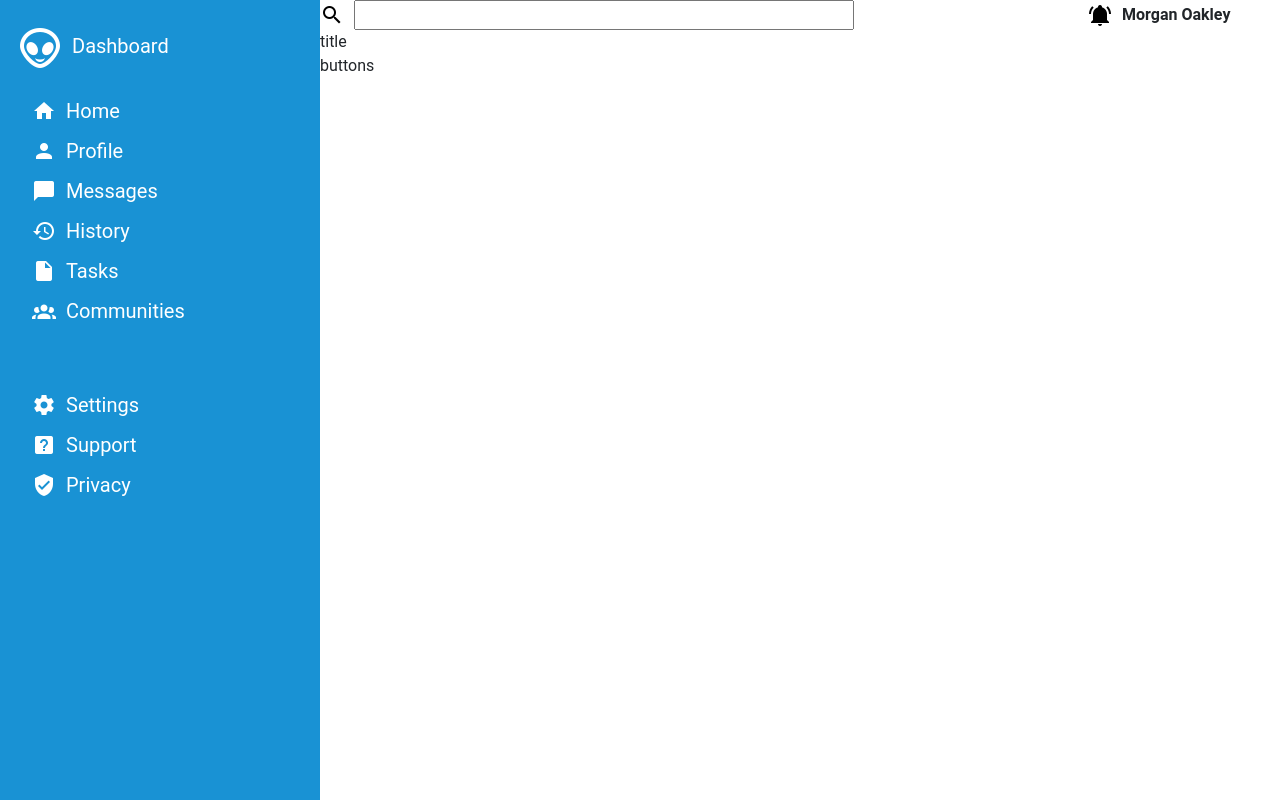
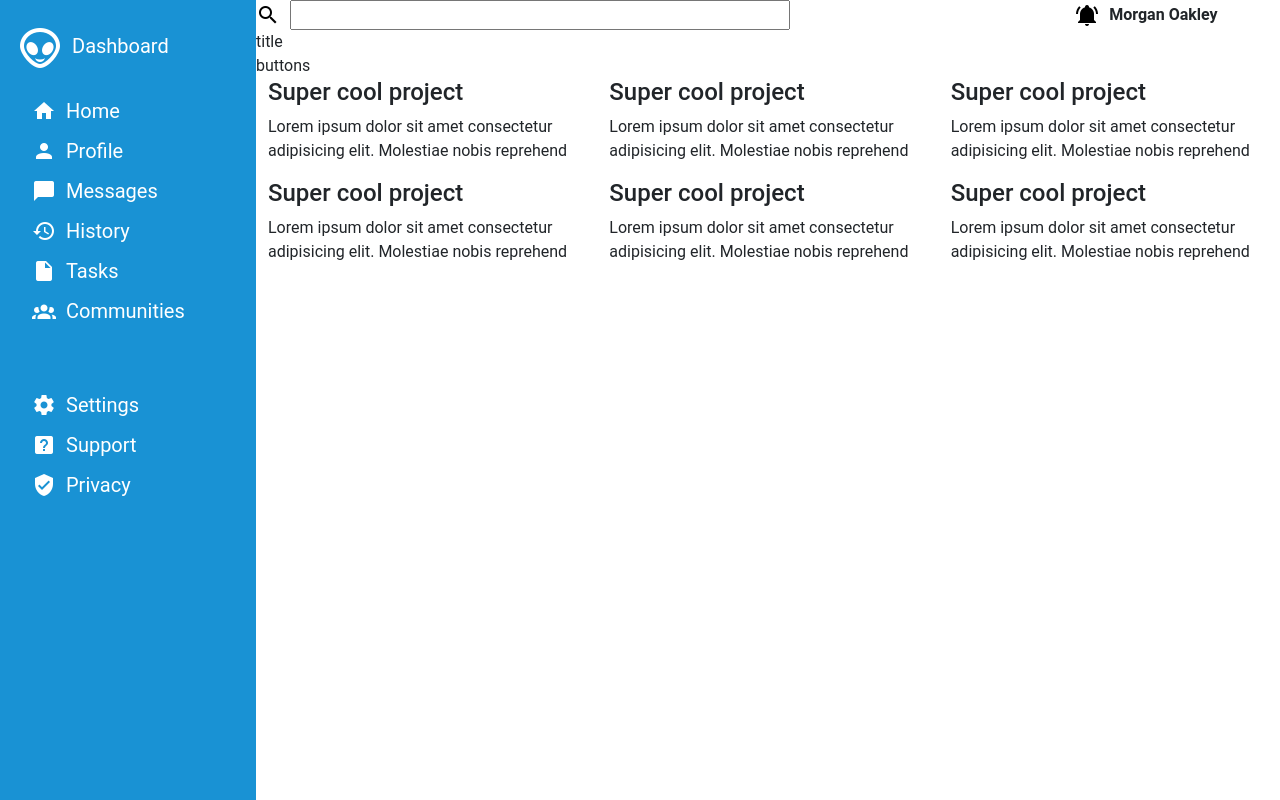
Before and after one commit to renaldas112/odin-dashboard, a website: page index.html in a window 1280 px wide. Drawn offline with nearby package versions, Linux system fonts and the light colour scheme.

Commit message:
continuing to work on design

```diff
--- a/index.html
+++ b/index.html
@@ -15,22 +15,6 @@
   </head>
   <body>
     <main class="d-flex">
-      <div class="header">
-        <div class="header__main d-flex justify-content-between">
-          <div class="header__main--left d-flex align-items-center gap-10">
-            <img src="img/icons/magnify.png" />
-            <input type="text" name="search" />
-          </div>
-          <div class="header__main--right d-flex align-items-center gap-10">
-            <img src="img/icons/bell-ring.png" />
-            <div><b>Morgan Oakley</b></div>
-          </div>
-        </div>
-        <div class="header__submain">
-          <div class="header__submain--title">title</div>
-          <div class="header__submain--buttons">buttons</div>
-        </div>
-      </div>
       <aside class="d-flex w-25 flex-column fs-5">
         <div class="nav__title mx-2 my-4">
           <img class="img-fluid mx-2" src="img/logo.png" />Dashboard
@@ -53,6 +37,73 @@
           </ul>
         </div>
       </aside>
+      <section class="main__section w-100">
+        <div class="header">
+          <div class="header__main d-flex justify-content-between">
+            <div class="header__main--left d-flex align-items-center gap-10">
+              <img src="img/icons/magnify.png" />
+              <input type="text" name="search" />
+            </div>
+            <div class="header__main--right d-flex align-items-center gap-10">
+              <img src="img/icons/bell-ring.png" />
+              <div><b>Morgan Oakley</b></div>
+            </div>
+          </div>
+          <div class="header__submain">
+            <div class="header__submain--title">title</div>
+            <div class="header__submain--buttons">buttons</div>
+          </div>
+        </div>
+        <div class="grid__container container">
+          <div class="row">
+            <div class="grid-card col-md">
+              <h4>Super cool project</h4>
+              <p>
+                Lorem ipsum dolor sit amet consectetur adipisicing elit.
+                Molestiae nobis reprehend
+              </p>
+            </div>
+            <div class="grid-card col-md">
+              <h4>Super cool project</h4>
+              <p>
+                Lorem ipsum dolor sit amet consectetur adipisicing elit.
+                Molestiae nobis reprehend
+              </p>
+            </div>
+            <div class="grid-card col-md">
+              <h4>Super cool project</h4>
+              <p>
+                Lorem ipsum dolor sit amet consectetur adipisicing elit.
+                Molestiae nobis reprehend
+              </p>
+            </div>
+          </div>
+          <div class="row">
+            <div class="grid-card col-md">
+              <h4>Super cool project</h4>
+              <p>
+                Lorem ipsum dolor sit amet consectetur adipisicing elit.
+                Molestiae nobis reprehend
+              </p>
+            </div>
+            <div class="grid-card col-md">
+              <h4>Super cool project</h4>
+              <p>
+                Lorem ipsum dolor sit amet consectetur adipisicing elit.
+                Molestiae nobis reprehend
+              </p>
+            </div>
+            <div class="grid-card col-md">
+              <h4>Super cool project</h4>
+              <p>
+                Lorem ipsum dolor sit amet consectetur adipisicing elit.
+                Molestiae nobis reprehend
+              </p>
+            </div>
+          </div>
+        </div>
+        <div class="grid__container--right"></div>
+      </section>
     </main>
   </body>
   <script defer src="./script.js"></script>
```
